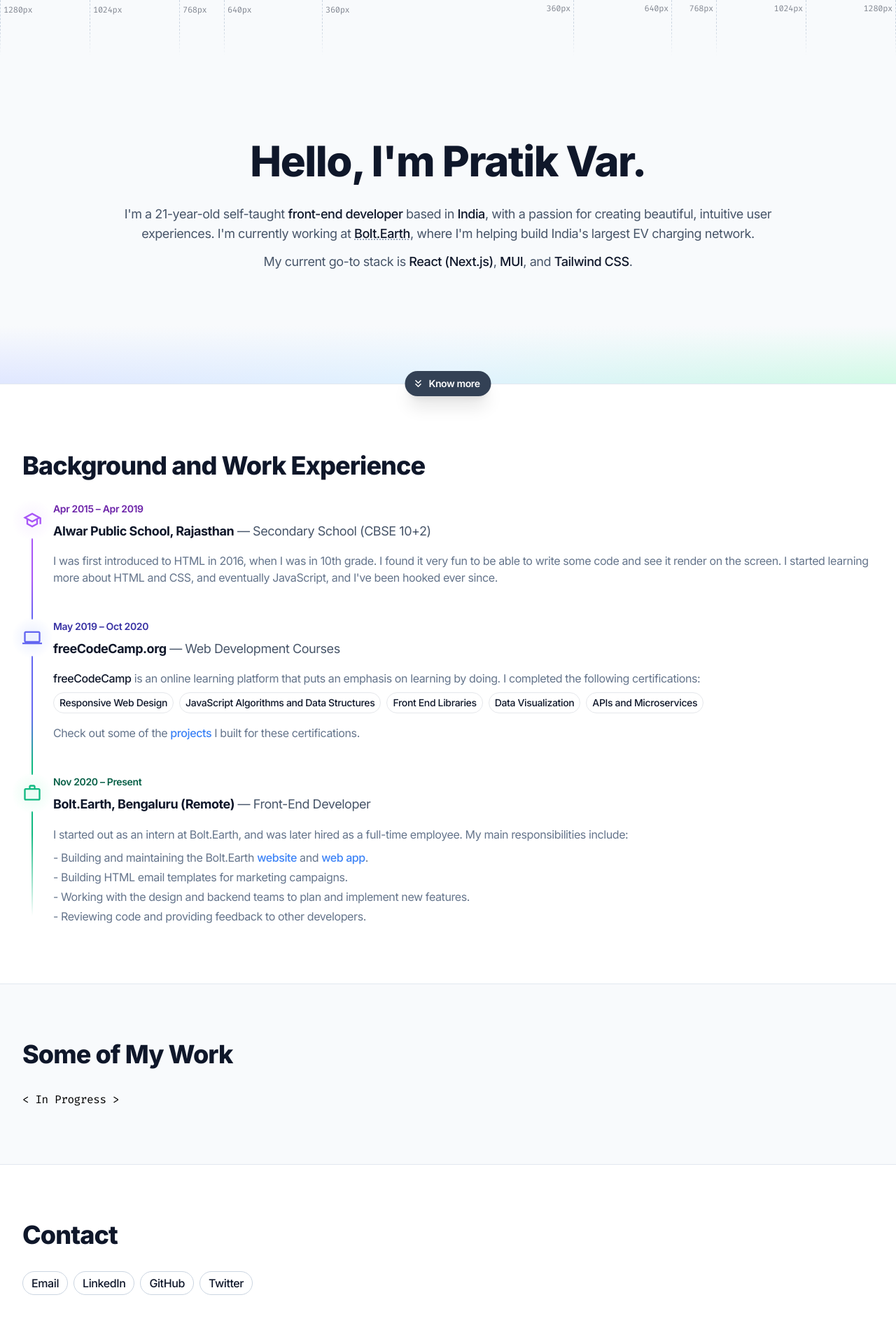
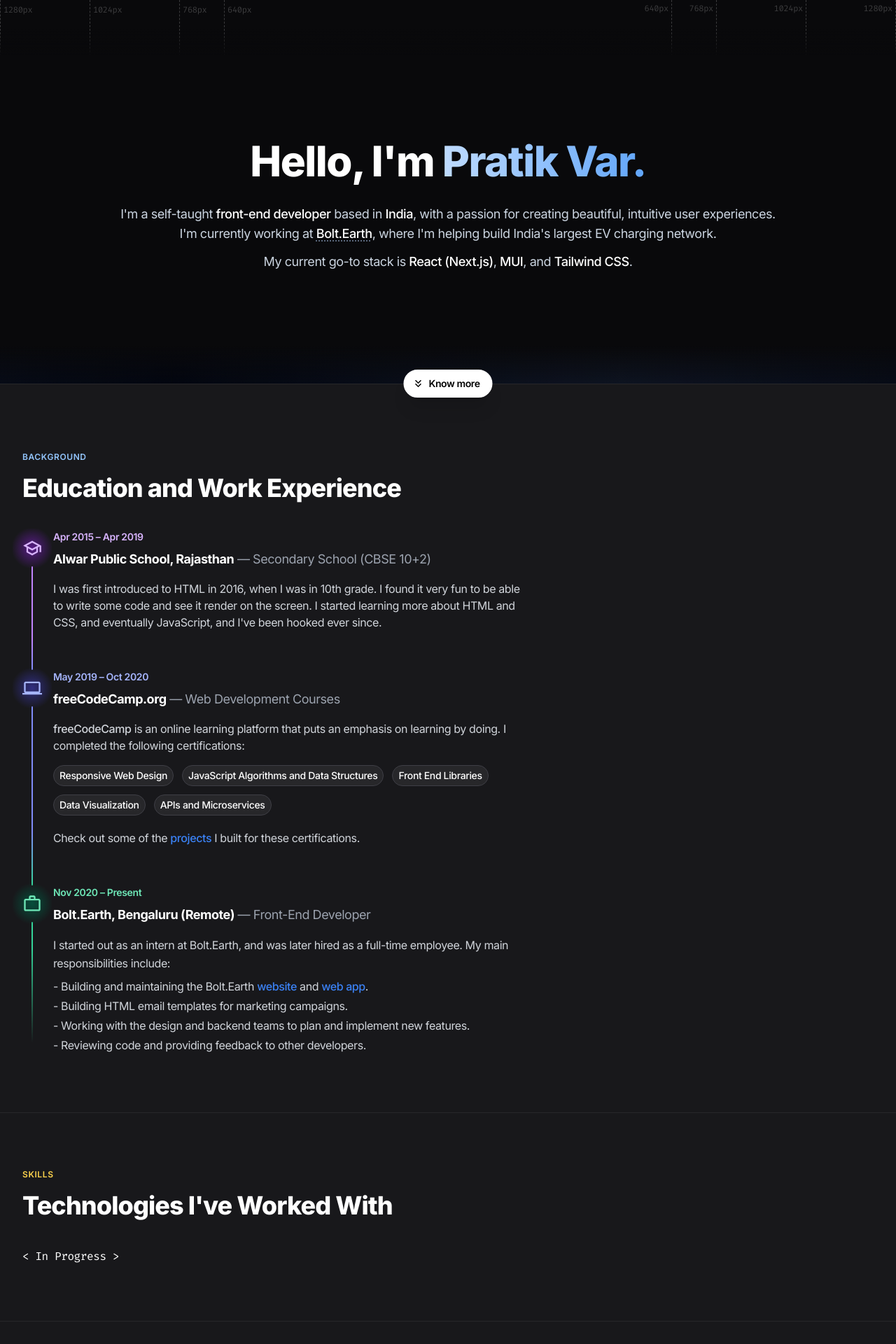
Before and after one commit to pratv1/pratv1.github.io, a Next.js app: page / in a window 1280 px wide. Shown: the top 1920 px of the page at 70% size. Built offline with nearby package versions, Linux system fonts and the light colour scheme.

Commit message:
Make it dark

```diff
--- a/app/globals.css
+++ b/app/globals.css
@@ -5,13 +5,3 @@
 * {
   letter-spacing: -0.025em;
 }
-
-::-moz-selection {
-  color: white;
-  background: #111111;
-}
-
-::selection {
-  color: white;
-  background: #111111;
-}
--- a/app/layout.jsx
+++ b/app/layout.jsx
@@ -19,45 +19,47 @@
 export default function RootLayout({ children }) {
   return (
     <html lang="en">
-      <body className={`${inter.variable} ${firaCode.variable} font-sans`}>
+      <body
+        className={`${inter.variable} ${firaCode.variable} bg-zinc-900 font-sans text-white`}
+      >
         <main className="relative overflow-hidden">
-          <div className="pointer-events-none absolute left-1/2 top-0 z-10 flex h-20 w-[1280px] -translate-x-1/2 justify-center text-slate-900">
-            <div className="absolute h-full w-[1280px] border-x border-dashed border-slate-300">
-              <span className="p-1 font-mono text-xs opacity-50">1280px</span>
-              <span className="absolute right-0 p-1 font-mono text-xs opacity-50">
+          <div className="pointer-events-none absolute left-1/2 top-0 z-10 hidden h-20 w-[1280px] -translate-x-1/2 justify-center text-white opacity-20 sm:flex">
+            <div className="absolute h-full w-[1280px] border-x border-dashed border-white">
+              <span className="p-1 font-mono text-xs">1280px</span>
+              <span className="absolute right-0 p-1 font-mono text-xs">
                 1280px
               </span>
             </div>
-            <div className="absolute h-full w-[1024px] border-x border-dashed border-slate-300">
-              <span className="p-1 font-mono text-xs opacity-50">1024px</span>
-              <span className="absolute right-0 p-1 font-mono text-xs opacity-50">
+            <div className="absolute h-full w-[1024px] border-x border-dashed border-white">
+              <span className="p-1 font-mono text-xs">1024px</span>
+              <span className="absolute right-0 p-1 font-mono text-xs">
                 1024px
               </span>
             </div>
-            <div className="absolute h-full w-[768px] border-x border-dashed border-slate-300">
-              <span className="p-1 font-mono text-xs opacity-50">768px</span>
-              <span className="absolute right-0 p-1 font-mono text-xs opacity-50">
+            <div className="absolute h-full w-[768px] border-x border-dashed border-white">
+              <span className="p-1 font-mono text-xs">768px</span>
+              <span className="absolute right-0 p-1 font-mono text-xs">
                 768px
               </span>
             </div>
-            <div className="absolute h-full w-[640px] border-x border-dashed border-slate-300">
-              <span className="p-1 font-mono text-xs opacity-50">640px</span>
-              <span className="absolute right-0 p-1 font-mono text-xs opacity-50">
+            <div className="absolute h-full w-[640px] border-x border-dashed border-white">
+              <span className="p-1 font-mono text-xs">640px</span>
+              <span className="absolute right-0 p-1 font-mono text-xs">
                 640px
               </span>
             </div>
-            <div className="absolute h-full w-[360px] border-x border-dashed border-slate-300">
-              <span className="p-1 font-mono text-xs opacity-50">360px</span>
-              <span className="absolute right-0 p-1 font-mono text-xs opacity-50">
+            <div className="absolute h-full w-[360px] border-x border-dashed border-white lg:hidden">
+              <span className="p-1 font-mono text-xs">360px</span>
+              <span className="absolute right-0 p-1 font-mono text-xs">
                 360px
               </span>
             </div>
-            <div className="absolute h-full w-full bg-gradient-to-b from-transparent from-50% to-slate-50" />
+            <div className="absolute h-full w-full bg-gradient-to-b from-transparent from-50% to-zinc-950" />
           </div>
           {children}
         </main>
-        <footer className="bg-gradient-to-r from-indigo-600 via-sky-600 to-emerald-600 shadow-inner">
-          <div className="container py-5 text-center font-medium text-white">
+        <footer className="bg-zinc-950 shadow-inner">
+          <div className="container py-6 text-center font-medium text-slate-300">
             Designed and coded by... <i>*drumroll*</i> ... me!
           </div>
         </footer>
--- a/app/page.jsx
+++ b/app/page.jsx
@@ -8,32 +8,60 @@
 import {
   KeyboardDoubleArrowDown,
   Laptop,
-  LinkedIn,
   SchoolOutlined,
   WorkOutline,
 } from "@mui/icons-material";
+import { motion } from "framer-motion";
 
 const Home = () => {
   return (
     <>
-      <section className="relative border-b border-slate-200 bg-gradient-to-r from-indigo-100 via-sky-100 to-emerald-100">
-        <div className="absolute bottom-0 left-0 h-full w-full bg-gradient-to-t from-transparent to-slate-50 to-15%"></div>
+      <section className="relative bg-zinc-950">
+        <motion.div
+          className="absolute bottom-0 left-0 h-full w-full bg-gradient-to-r from-gray-950 via-gray-900 to-gray-950"
+          animate={{
+            x: ["0%", "100%"],
+            opacity: [1, 0.5, 1],
+            transition: {
+              duration: 5,
+              ease: "linear",
+              repeat: Infinity,
+            },
+          }}
+        />
+        <motion.div
+          className="absolute bottom-0 left-0 h-full w-full bg-gradient-to-r from-gray-950 via-gray-900 to-gray-950"
+          animate={{
+            scaleX: 1.001, // Prevents gap between the two gradients
+            x: ["-100%", "0%"],
+            opacity: [1, 0.5, 1],
+            transition: {
+              duration: 5,
+              ease: "linear",
+              repeat: Infinity,
+            },
+          }}
+        />
+        <div className="absolute bottom-0 left-0 h-full w-full bg-gradient-to-t from-transparent to-zinc-950 to-10%" />
         <div className="container relative max-w-screen-lg py-28 text-center md:py-40">
-          <h1 className="mt-10 text-4xl font-extrabold text-slate-900 sm:text-5xl md:text-6xl">
-            Hello, I'm Pratik Var.
+          <h1 className="text-4xl font-extrabold sm:mt-10 sm:text-5xl md:text-6xl">
+            Hello, I'm{" "}
+            <span className="bg-gradient-to-r from-blue-200 to-blue-400 bg-clip-text text-transparent">
+              Pratik Var.
+            </span>
           </h1>
-          <div className="mt-8 leading-relaxed text-slate-600 md:text-lg">
+          <div className="mt-8 leading-relaxed text-slate-300 md:text-lg">
             <p className="mb-3">
-              I'm a 21-year-old self-taught{" "}
-              <b className="font-medium text-slate-900">front-end developer</b>{" "}
-              based in <b className="font-medium text-slate-900">India</b>, with
-              a passion for creating beautiful, intuitive user experiences. I'm
+              I'm a self-taught{" "}
+              <b className="font-medium text-white">front-end developer</b>{" "}
+              based in <b className="font-medium text-white">India</b>, with a
+              passion for creating beautiful, intuitive user experiences. I'm
               currently working at{" "}
               <a
                 href="https://bolt.earth/"
                 target="_blank"
                 rel="noopener noreferrer"
-                className="font-medium text-slate-900 underline decoration-slate-400 decoration-dotted underline-offset-2 hover:text-blue-600"
+                className="font-medium text-white underline decoration-slate-500 decoration-dotted underline-offset-4 hover:text-blue-300"
               >
                 Bolt.Earth
               </a>
@@ -41,16 +69,14 @@
             </p>
             <p>
               My current go-to stack is{" "}
-              <span className="font-medium text-slate-900">
-                React (Next.js)
-              </span>
-              , <span className="font-medium text-slate-900">MUI</span>, and{" "}
-              <span className="font-medium text-slate-900">Tailwind CSS</span>.
+              <span className="font-medium text-white">React (Next.js)</span>,{" "}
+              <span className="font-medium text-white">MUI</span>, and{" "}
+              <span className="font-medium text-white">Tailwind CSS</span>.
             </p>
           </div>
         </div>
         <button
-          className="absolute bottom-0 left-1/2 z-20 flex -translate-x-1/2 translate-y-1/2 cursor-pointer items-center rounded-full bg-slate-700 px-4 py-2 text-sm font-semibold text-white shadow-xl transition-all hover:bg-slate-600 active:bg-slate-800"
+          className="absolute bottom-0 left-1/2 z-20 flex -translate-x-1/2 translate-y-1/2 cursor-pointer items-center rounded-full border-2 border-white bg-white px-4 py-2 text-sm font-semibold text-black shadow-xl transition-all hover:bg-zinc-950 hover:text-white"
           onClick={() => {
             const el = document.getElementById(
               "background-and-work-experience",
@@ -66,19 +92,25 @@
         </button>
       </section>
 
-      <section id="background-and-work-experience" className="pt-4">
+      <section
+        id="background-and-work-experience"
+        className="border-t border-zinc-800 pt-4"
+      >
         <div className="container py-20">
-          <h3 className="mb-8 text-3xl font-extrabold text-slate-900 sm:text-4xl">
-            Background and Work Experience
+          <div className="mb-4 text-xs font-semibold uppercase tracking-wider text-blue-300">
+            Background
+          </div>
+          <h3 className="mb-10 text-3xl font-extrabold sm:text-4xl">
+            Education and Work Experience
           </h3>
           <div className="flex items-stretch space-x-4">
             <div className="flex w-7 flex-col items-center">
-              <div className="relative my-3 text-purple-500">
+              <div className="relative my-3 text-purple-300">
                 <div
                   className="absolute left-1/2 top-1/2 z-0 h-14 w-14 -translate-x-1/2 -translate-y-1/2"
                   style={{
                     background:
-                      "radial-gradient(rgb(250, 245, 255) 15%, transparent 75%)",
+                      "radial-gradient(rgb(88, 28, 135), transparent 75%)",
                   }}
                 />
                 <SchoolOutlined
@@ -87,20 +119,20 @@
                   className="relative"
                 />
               </div>
-              <div className="h-full w-[2px] rounded bg-gradient-to-b from-purple-500 from-50% to-indigo-500" />
+              <div className="h-full w-[2px] rounded bg-gradient-to-b from-purple-400 from-70% to-indigo-400" />
             </div>
-            <div className="pb-12">
-              <div className="mb-2 text-sm font-semibold text-purple-800">
+            <div className="max-w-2xl pb-14">
+              <div className="mb-2 text-sm font-semibold text-purple-300">
                 Apr 2015 – Apr 2019
               </div>
-              <div className="mb-4 text-lg text-slate-900">
+              <div className="mb-4 text-lg">
                 <b className="font-bold">Alwar Public School, Rajasthan</b>{" "}
-                <span className="text-slate-600">
+                <span className="text-gray-400">
                   {" "}
                   — Secondary School (CBSE 10+2)
                 </span>
               </div>
-              <p className="text-slate-500">
+              <p className="text-gray-300">
                 I was first introduced to HTML in 2016, when I was in 10th
                 grade. I found it very fun to be able to write some code and see
                 it render on the screen. I started learning more about HTML and
@@ -110,12 +142,12 @@
           </div>
           <div className="flex items-stretch space-x-4">
             <div className="flex w-7 flex-col items-center">
-              <div className="relative my-3 text-indigo-500">
+              <div className="relative my-3 text-indigo-300">
                 <div
                   className="absolute left-1/2 top-1/2 z-0 h-14 w-14 -translate-x-1/2 -translate-y-1/2"
                   style={{
                     background:
-                      "radial-gradient(rgb(238, 242, 255) 15%, transparent 75%)",
+                      "radial-gradient(rgb(49, 46, 129), transparent 75%)",
                   }}
                 />
                 <Laptop
@@ -124,13 +156,13 @@
                   className="relative"
                 />
               </div>
-              <div className="h-full w-[2px] rounded bg-gradient-to-b from-indigo-500 from-50% to-emerald-500 to-90%" />
+              <div className="h-full w-[2px] rounded bg-gradient-to-b from-indigo-400 from-70% to-emerald-400" />
             </div>
-            <div className="pb-12">
-              <div className="mb-2 text-sm font-semibold text-indigo-800">
+            <div className="max-w-2xl pb-14">
+              <div className="mb-2 text-sm font-semibold text-indigo-300">
                 May 2019 – Oct 2020
               </div>
-              <div className="mb-4 text-lg text-slate-900">
+              <div className="mb-4 text-lg">
                 <a
                   href="https://freecodecamp.org"
                   target="_blank"
@@ -139,16 +171,16 @@
                 >
                   freeCodeCamp.org
                 </a>{" "}
-                <span className="text-slate-600">
+                <span className="text-gray-400">
                   {" "}
                   — Web Development Courses
                 </span>
               </div>
-              <div className="text-slate-500">
-                <p className="mb-2">
-                  <b className="font-medium text-slate-900">freeCodeCamp</b> is
-                  an online learning platform that puts an emphasis on learning
-                  by doing. I completed the following certifications:
+              <div className="text-gray-300">
+                <p className="mb-4">
+                  <b className="font-medium">freeCodeCamp</b> is an online
+                  learning platform that puts an emphasis on learning by doing.
+                  I completed the following certifications:
                 </p>
                 <div className="mb-2 flex flex-wrap items-center">
                   {[
@@ -175,7 +207,7 @@
                   ].map((el, i) => (
                     <a
                       key={i}
-                      className="mb-2 mr-2 rounded-full border px-2 py-1 text-sm font-medium text-slate-900 transition-all hover:border-indigo-200 hover:bg-indigo-50"
+                      className="mb-3 mr-3 rounded-full border border-zinc-700 bg-zinc-800 px-2 py-1 text-sm font-medium text-white transition-all  hover:bg-zinc-700"
                       href={el.link}
                       target="_blank"
                       rel="noopener noreferrer"
@@ -201,12 +233,12 @@
           </div>
           <div className="flex items-stretch space-x-4">
             <div className="flex w-7 flex-col items-center">
-              <div className="relative my-3 text-emerald-500">
+              <div className="relative my-3 text-emerald-300">
                 <div
-                  className="absolute left-1/2 top-1/2 z-0 h-14 w-14 -translate-x-1/2 -translate-y-1/2"
+                  className="emeral absolute left-1/2 top-1/2 z-0 h-14 w-14 -translate-x-1/2 -translate-y-1/2"
                   style={{
                     background:
-                      "radial-gradient(rgb(236, 253, 245) 15%, transparent 75%)",
+                      "radial-gradient(rgb(6, 78, 59), transparent 75%)",
                   }}
                 />
                 <WorkOutline
@@ -215,17 +247,17 @@
                   sx={{ fontSize: 28 }}
                 />
               </div>
-              <div className="h-full w-[2px] rounded-full bg-gradient-to-b from-emerald-500 from-20% to-transparent to-90%" />
+              <div className="h-full w-[2px] rounded-full bg-gradient-to-b from-emerald-400 from-20% to-transparent to-90%" />
             </div>
-            <div>
-              <div className="mb-2 text-sm font-semibold text-emerald-800">
+            <div className="max-w-2xl">
+              <div className="mb-2 text-sm font-semibold text-emerald-300">
                 Nov 2020 – Present
               </div>
-              <div className="mb-4 text-lg text-slate-900">
+              <div className="mb-4 text-lg">
                 <b className="font-bold">Bolt.Earth, Bengaluru (Remote)</b>{" "}
-                <span className="text-slate-600"> — Front-End Developer</span>
+                <span className="text-gray-400"> — Front-End Developer</span>
               </div>
-              <div className="text-slate-500">
+              <div className="text-gray-300">
                 <p className="leading-relaxed">
                   I started out as an intern at Bolt.Earth, and was later hired
                   as a full-time employee. My main responsibilities include:
@@ -268,9 +300,27 @@
           </div>
         </div>
       </section>
-      <section className="border-t border-slate-200 bg-slate-50">
+
+      <section className="border-t border-zinc-800">
         <div className="container py-20">
-          <h3 className="mb-8 text-3xl font-extrabold text-slate-900 sm:text-4xl">
+          <div className="mb-4 text-xs font-semibold uppercase tracking-wider text-amber-300">
+            Skills
+          </div>
+          <h3 className="mb-10 text-3xl font-extrabold sm:text-4xl">
+            Technologies I've Worked With
+          </h3>
+          <div>
+            <span className="font-mono">{"< In Progress >"}</span>
+          </div>
+        </div>
+      </section>
+
+      <section className="border-t border-zinc-800">
+        <div className="container py-20">
+          <div className="mb-4 text-xs font-semibold uppercase tracking-wider text-emerald-300">
+            Projects
+          </div>
+          <h3 className="mb-8 text-3xl font-extrabold sm:text-4xl">
             Some of My Work
           </h3>
           <div>
@@ -278,10 +328,14 @@
           </div>
         </div>
       </section>
-      <section className="border-t border-slate-200">
+
+      <section className="border-t border-zinc-800">
         <div className="container py-20">
-          <h3 className="mb-8 text-3xl font-extrabold text-slate-900 sm:text-4xl">
+          <div className="mb-4 text-xs font-semibold uppercase tracking-wider text-rose-300">
             Contact
+          </div>
+          <h3 className="mb-10 text-3xl font-extrabold sm:text-4xl">
+            Get In Touch
           </h3>
           <div className="flex items-center space-x-2">
             {[
@@ -304,12 +358,12 @@
             ].map((el, i) => (
               <a
                 key={i}
-                className="flex items-center rounded-full border border-slate-300 px-3 py-1 transition-all hover:border-slate-400"
+                className="flex items-center rounded-full border border-zinc-700 px-3 py-1 transition-all"
                 href={el.link}
                 target="_blank"
                 rel="noopener noreferrer"
               >
-                <span className="font-medium text-slate-900">{el.name}</span>
+                <span className="font-medium ">{el.name}</span>
               </a>
             ))}
           </div>
--- a/package.json
+++ b/package.json
@@ -17,6 +17,7 @@
     "clsx": "^2.0.0",
     "eslint": "8.48.0",
     "eslint-config-next": "13.4.19",
+    "framer-motion": "^10.16.4",
     "next": "13.4.19",
     "postcss": "8.4.29",
     "react": "18.2.0",
```
Also changed, not shown: 1 other file (tests, documents, lock files or other folders).
